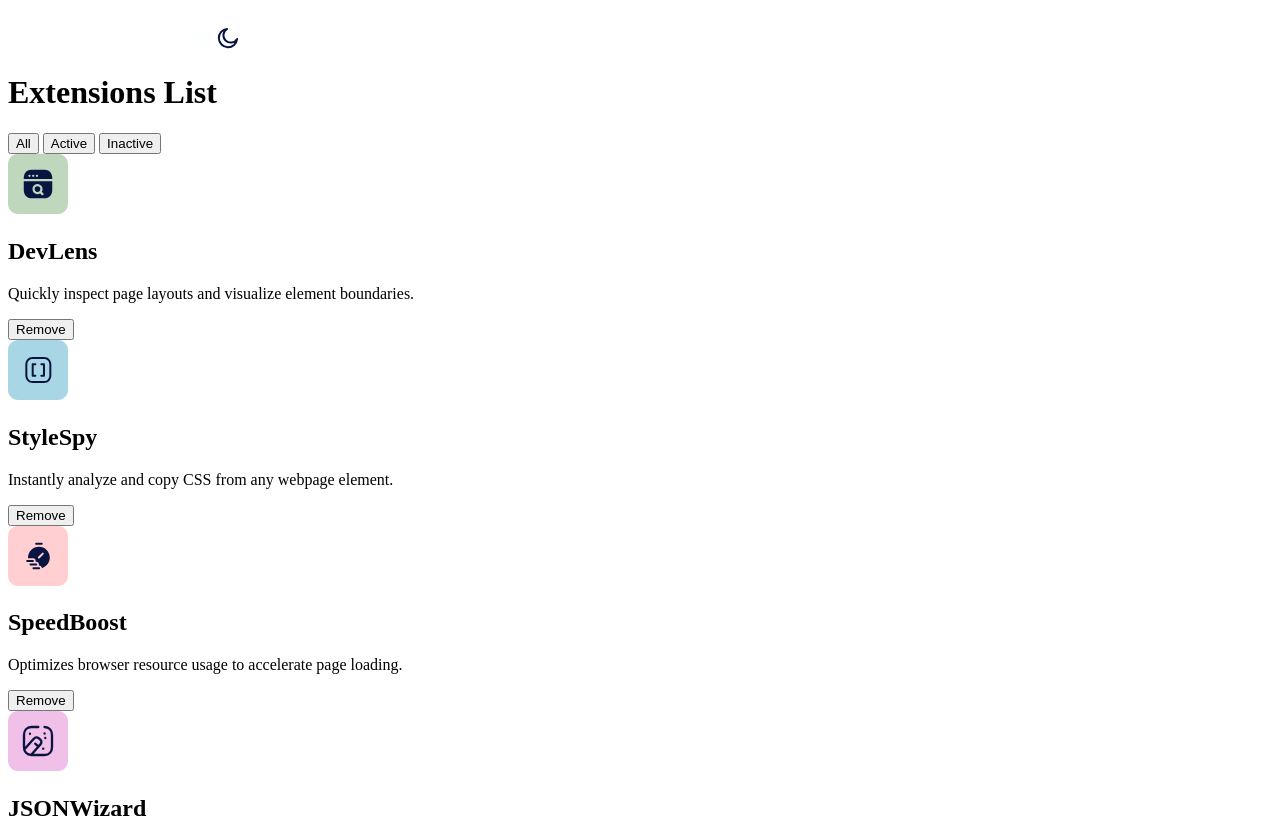
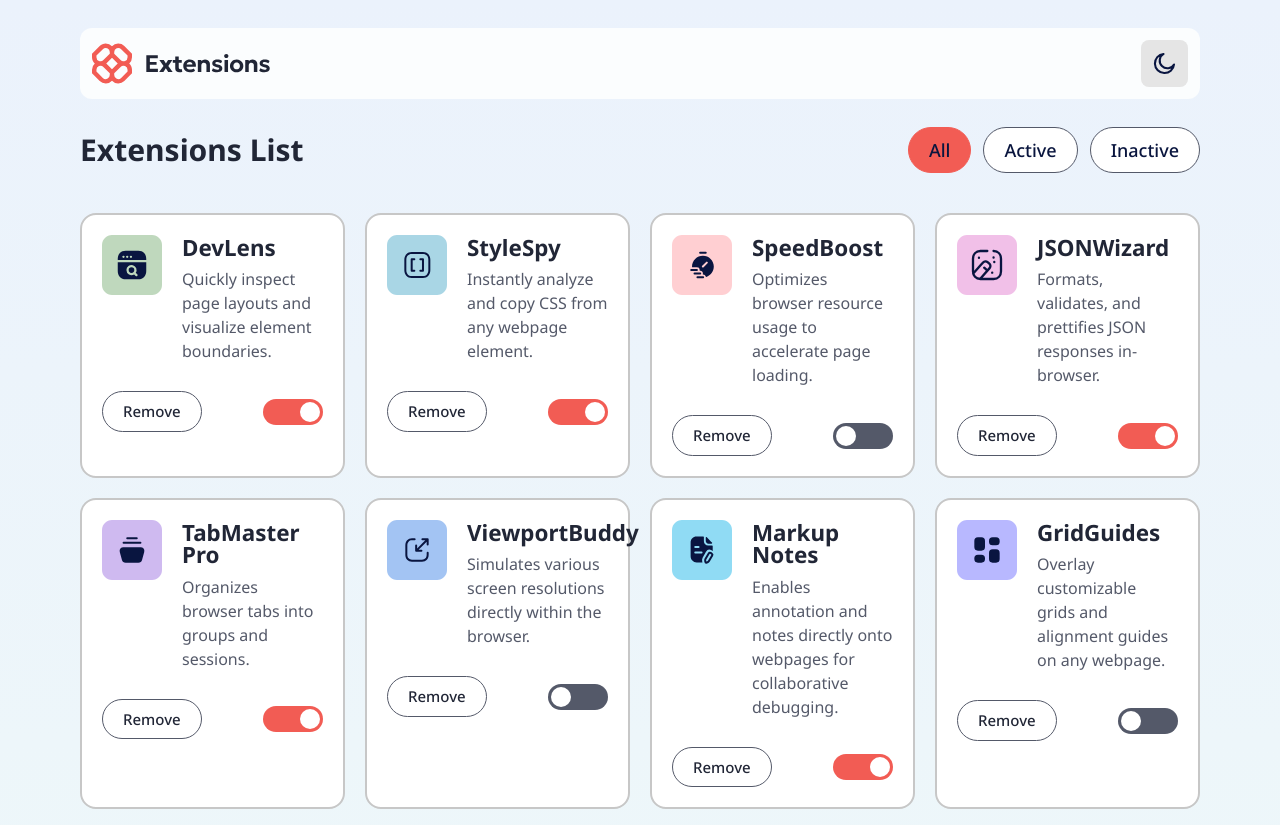
Before and after one commit to Faojulazim/browser-extensions-manager-ui-main, a plain HTML site: page index.html in a window 1280 px wide. Shown: the top 825 px of the page. Drawn offline with nearby package versions, Linux system fonts and the light colour scheme; files that its build step writes are made by us from their sources.

Commit message:
new changes

```diff
--- a/index.html
+++ b/index.html
@@ -9,7 +9,7 @@
       href="https://fonts.googleapis.com/css2?family=Noto+Sans:ital,wght@0,100..900;1,100..900&display=swap"
       rel="stylesheet"
     />
-    <link rel="stylesheet" href="style.css" />
+    <link rel="stylesheet" href="dist/style.css" />
     <title>Frontend Mentor | Browser extensions manager UI</title>
   </head>
   <body
```
